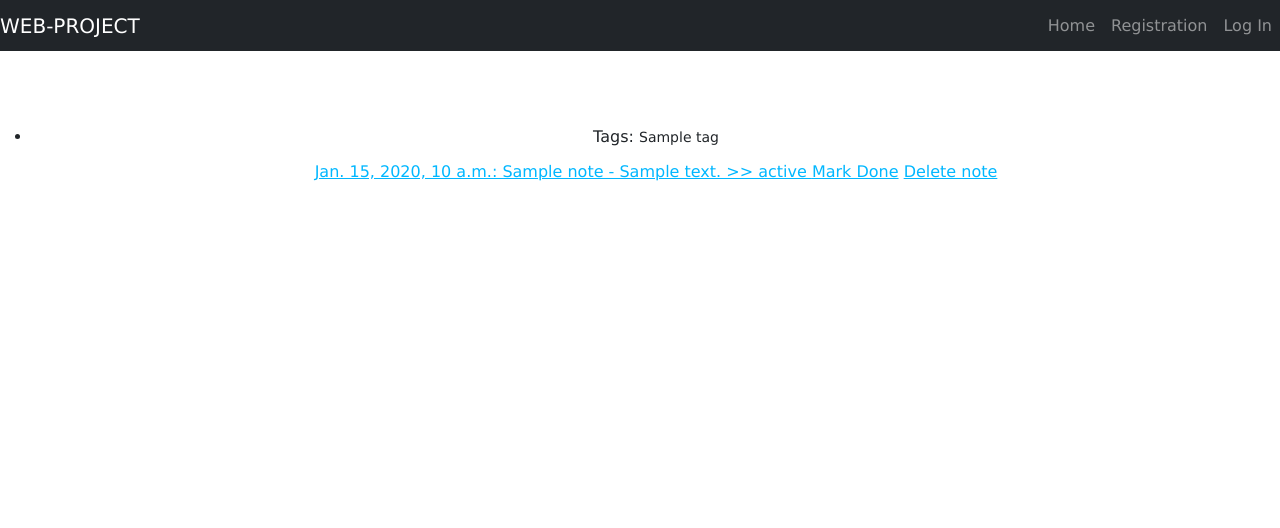
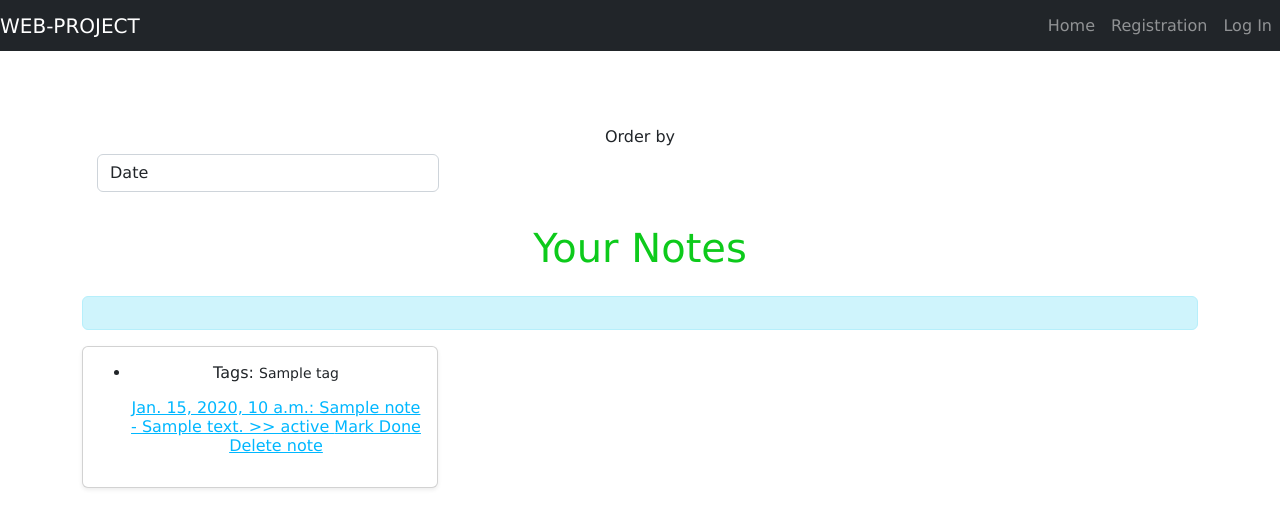
Before and after one commit to LeadShadow/Web6Project, a Django app: template webproject/project/templates/project/show_note.html in a window 1280 px wide. Shown: the top 528 px of the page. Run offline with Django 3.2, Linux system fonts and the light colour scheme; the template is opened without the code that fills it: most values are stand-ins (such as "Sample title", 1, 10 or a date in 2020); some libraries are stand-ins or nearby versions.

Commit message:
show note design

```diff
--- a/webproject/project/templates/project/show_note.html
+++ b/webproject/project/templates/project/show_note.html
@@ -9,8 +9,32 @@
 {% extends "project/base.html" %}
 
 {% block content %}
+    <div class="container">
+    <form class="form-horizontal">
+        <fieldset>
 
-  {% for note in notes%}
+            <div class="form-group">
+                <label class="col-md-4 control-label" for="selectbasic">Order by</label>
+                <div class="col-md-4">
+                    <select id="selectbasic" name="selectbasic" class="form-control">
+                        <option value="name">Date</option>
+                    </select>
+                </div>
+            </div>
+
+        </fieldset>
+    </form>
+
+  <div class="row mb-3">
+        <h1>Your Notes</h1>
+    </div>
+    <div class="alert alert-info"></div>
+    <div class="row">
+    {% for note in notes%}
+      <div class="col-md-4">
+      <div class="accordion" id="accordionExample">
+      <div class="card mb-4 shadow-sm">
+      <div class="card-body">
       <ul>
         <li>
         <p>Tags: <small>
@@ -36,5 +60,9 @@
           {% endif %}
         </li>
       </ul>
+      </div>
+      </div>
+      </div>
+      </div>
       {% endfor %}
 {% endblock %}
```
